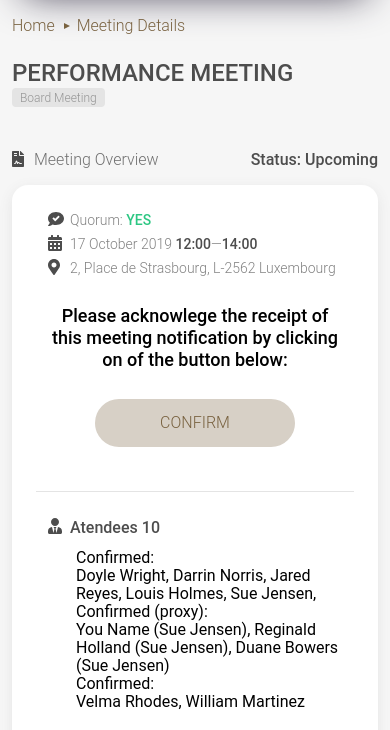
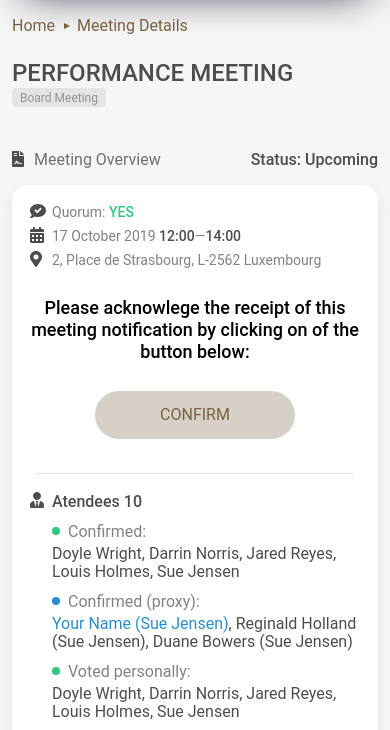
Before and after one commit to leechy/apla-voting-templates, a plain HTML site: page www/meeting.html in a window 390 px wide. Shown: the part 80-810 px from the top of the page. Drawn offline with Linux system fonts and the light colour scheme.

Commit message:
Add styles for Atendees and fixes for mobile view

```diff
--- a/www/apla.css
+++ b/www/apla.css
@@ -61,6 +61,7 @@
 
   --color-warning: #f94c7a;
   --color-success: #2dc783;
+  --color-info: #288ED0;
 }
 
 html {
@@ -123,7 +124,7 @@ body {
 .breadcrumb {
   margin: 0 0 28px 0;
   font-size: 16px;
-  font-weight: 300;
+  font-weight: 400;
   line-height: 20px;
 }
 
@@ -195,7 +196,7 @@ body {
   padding: 0 1px 0 0;
   font-size: 12px;
   line-height: 18px;
-  font-weight: 300;
+  font-weight: 400;
   color: #fff;
   text-align: center;
   vertical-align: 2px;
@@ -297,7 +298,7 @@ body {
 .card-item--state {
   font-size: 14px;
   line-height: 18px;
-  font-weight: 300;
+  font-weight: 400;
 }
 
 .card-item--month {
@@ -385,7 +386,7 @@ body {
 .card-item--contents-number {
   font-size: 34px;
   line-height: 36px;
-  font-weight: 300;
+  font-weight: 400;
 }
 .card-item--contents-type {
   font-size: 15px;
@@ -489,7 +490,7 @@ body {
 .card-item--approved .card-item--point-no,
 .card-item--rejected .card-item--point,
 .card-item--rejected .card-item--point-no {
-    font-size: 14px;
+  font-size: 14px;
   font-weight: 500;
   vertical-align: 0;
 }
@@ -554,7 +555,7 @@ body {
   padding: 3px 8px 2px;
   font-size: 12px;
   line-height: 14px;
-  font-weight: 300;
+  font-weight: 400;
   color: var(--color-primary-60, #666);
   background-color: var(--color-primary-15, #e2e2e2);
   border-radius: 4px;
@@ -567,8 +568,8 @@ body {
   padding: 0 0 0 28px;
   font-size: 14px;
   line-height: 18px;
-  font-weight: 300;
-  color: var(--color-primary-70, #777);
+  font-weight: 400;
+  color: var(--color-primary-70, #444);
 }
 .icon-paragraph--icon {
   position: absolute;
@@ -612,9 +613,67 @@ body {
 .atendees-list {
   padding: 12px 0 0 28px;
 }
+.atendees-list--title {
+  float: left;
+  margin: 0 0 4px;
+  width: 180px;
+  font-size: 16px;
+  font-weight: 400;
+  line-height: 18px;
+  color: var(--color-primary-70, #444);
+}
+.atendees-list--people {
+  float: left;
+  margin: 0 0 12px;
+  width: calc(100% - 190px);
+  font-size: 16px;
+  font-weight: 400;
+  line-height: 18px;
+  color: var(--color-primary, #000);
+}
+.atendees-list--user {
+  color: var(--color-info, blue);
+}
 
-.proxy-form {
-  padding-top: 28px;
+.atendees-list--title-present::before,
+.atendees-list--title-proxy::before,
+.atendees-list--title-absent::before,
+.atendees-list--title-absent::before {
+  content: '';
+  display: inline-block;
+  width: 8px;
+  height: 8px;
+  border-radius: 4px;
+  margin: 0 8px 2px 0;
+  background-color: var(--color-primary-60, #999);
+}
+
+.atendees-list--title-present::before {
+  background-color: var(--color-success, green);
+}
+.atendees-list--title-proxy::before {
+  background-color: var(--color-info, blue);
+}
+
+.proxy-form::before {
+  content: '';
+  display: block;
+  clear: both;
+  padding: 10px;
+}
+
+@media (max-width: 600px) {
+  .card--content {
+    padding: 10px 0px;
+  }
+  .card--content-padding {
+    padding: 12px 18px 18px;
+  }
+  .atendees-list--title,
+  .atendees-list--people {
+    float: none;
+    width: auto;
+  }
 }
 
 /* icons */
@@ -720,8 +779,9 @@ body {
   mask: url('') no-repeat;
 }
 
-@media (max-width: 480px) {
-  .icon-paragraph {
+@media (max-width: 520px) {
+  .icon-paragraph,
+  .atendees-list {
     padding-left: 22px;
   }
 }
@@ -740,7 +800,7 @@ body {
   margin: 10px 0;
   padding: 0 20px;
   min-width: 200px;
-  font: 300 16px/22px 'Roboto', sans-serif;
+  font: 400 16px/22px 'Roboto', sans-serif;
   color: var(--color-active, #666);
   text-transform: uppercase;
   background-color: var(--color-active-30, #aaa);
@@ -787,7 +847,7 @@ body {
   padding: 0 14px;
   font-family: Roboto, sans-serif;
   font-size: 16px;
-  font-weight: 300;
+  font-weight: 400;
   color: var(--color-active, #666);
   white-space: nowrap;
   background: var(--color-active-30, #999);
@@ -820,7 +880,7 @@ body {
 
 .section--heading {
   font-size: 18px;
-  font-weight: 300;
+  font-weight: 400;
   color: var(--color-primary-80, #777);
 }
 .section--heading .date,
@@ -878,7 +938,7 @@ body {
 
 .document--name {
   font-size: 16px;
-  font-weight: 300;
+  font-weight: 400;
   line-height: 18px;
   color: var(--color-active, #666);
   text-decoration: none;
@@ -886,9 +946,9 @@ body {
 
 .document--meta {
   font-size: 12px;
-  font-weight: 300;
+  font-weight: 400;
   line-height: 15px;
-  color: var(--color-primary-70, #777);
+  color: var(--color-primary-70, #444);
 }
 
 @media (max-width: 640px) {
--- a/www/meeting.html
+++ b/www/meeting.html
@@ -68,7 +68,7 @@
             <div class="icon-paragraph atendees-title">
               <div class="icon-paragraph--icon icon-atendee"></div>
               Atendees
-              <span>10</span>
+              <span class="counter">10</span>
             </div>
 
             <div class="atendees-list">
@@ -78,16 +78,24 @@
                 Darrin Norris,
                 Jared Reyes,
                 Louis Holmes,
-                Sue Jensen,
+                Sue Jensen
               </div>
               <div class="atendees-list--title atendees-list--title-proxy">Confirmed (proxy):</div>
               <div class="atendees-list--people">
                 <!-- current user is highlited -->
-                <span class="atendees-list--user">You Name (Sue Jensen)</span>,
+                <span class="atendees-list--user">Your Name (Sue Jensen)</span>,
                 Reginald Holland (Sue Jensen),
                 Duane Bowers (Sue Jensen)
               </div>
-              <div class="atendees-list--title atendees-list--title-absent">Confirmed:</div>
+              <div class="atendees-list--title atendees-list--title-present">Voted personally:</div>
+              <div class="atendees-list--people">
+                Doyle Wright,
+                Darrin Norris,
+                Jared Reyes,
+                Louis Holmes,
+                Sue Jensen
+              </div>
+              <div class="atendees-list--title atendees-list--title-absent">Absent:</div>
               <div class="atendees-list--people">
                 Velma Rhodes,
                 William Martinez
```
